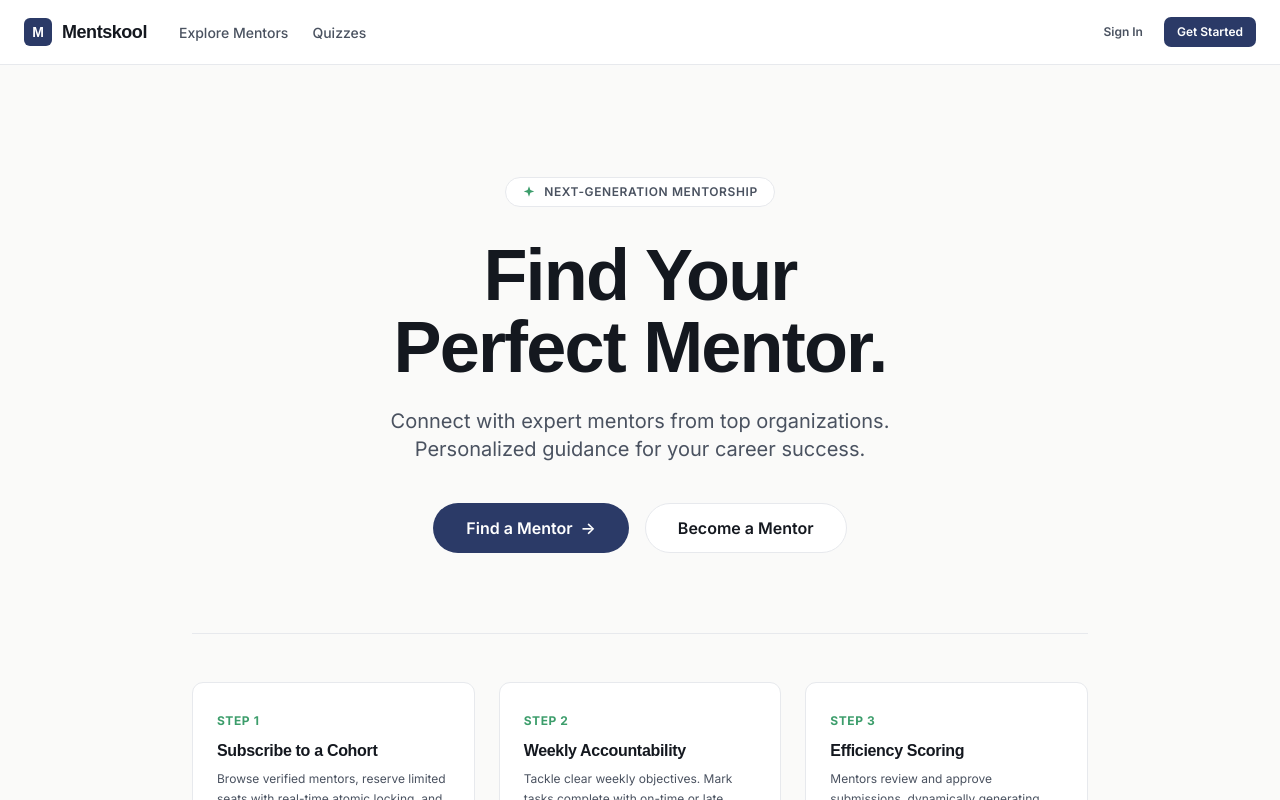
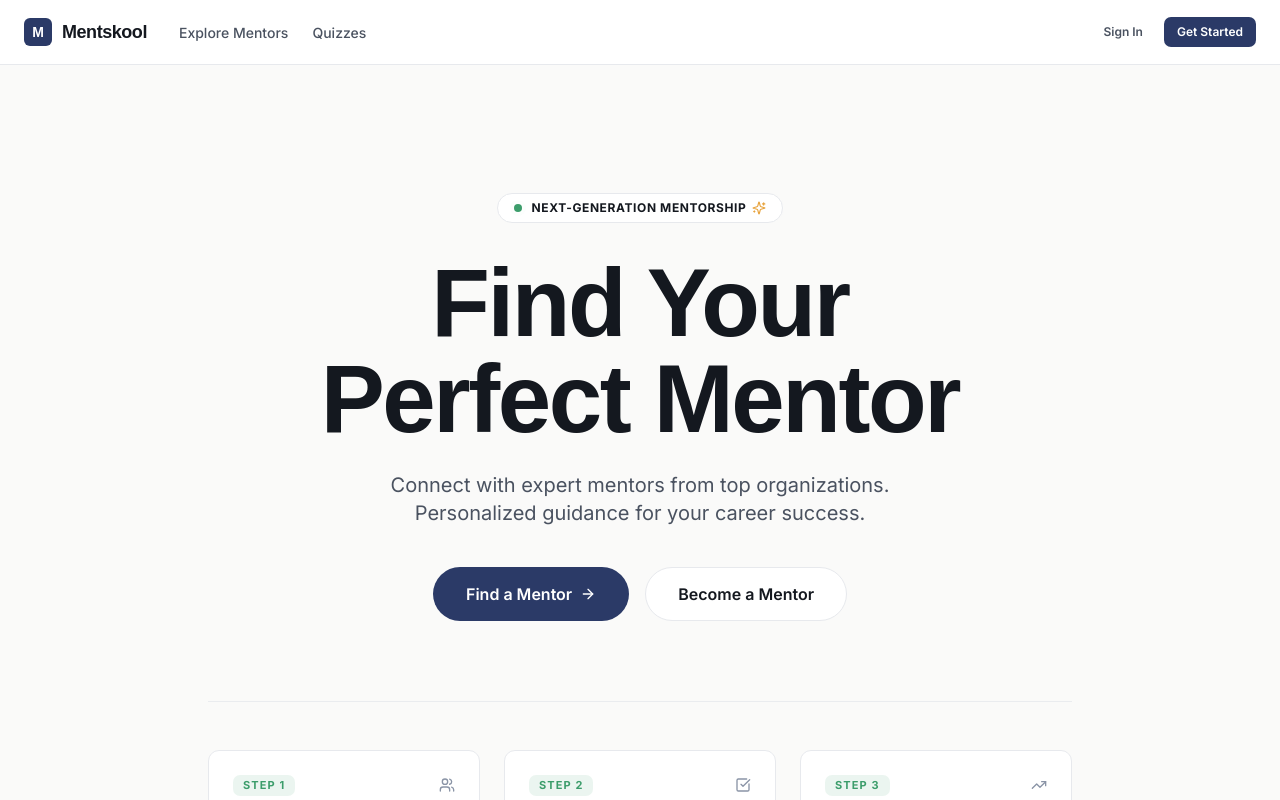
Before and after one commit to Mentskool/mentskool-frontend, a Next.js app: page / in a window 1280 px wide. Shown: the top 800 px of the page. Built offline with nearby package versions, Linux system fonts and the light colour scheme; a web font is replaced by a local one.

Commit message:
style(home): bolder hero title without period, ambient animated background radiance and refined step cards

```diff
--- a/app/globals.css
+++ b/app/globals.css
@@ -61,3 +61,45 @@ h1, h2, h3, h4, h5, h6, .font-heading {
 ::-webkit-scrollbar-thumb:hover {
   background: #D2D6DC;
 }
+
+/* Ambient Background Animations */
+@keyframes float-slow {
+  0%, 100% {
+    transform: translate(0px, 0px) scale(1);
+  }
+  50% {
+    transform: translate(15px, -25px) scale(1.06);
+  }
+}
+
+@keyframes float-reverse {
+  0%, 100% {
+    transform: translate(0px, 0px) scale(1);
+  }
+  50% {
+    transform: translate(-20px, 20px) scale(0.95);
+  }
+}
+
+@keyframes pulse-subtle {
+  0%, 100% {
+    opacity: 0.4;
+    transform: scale(1);
+  }
+  50% {
+    opacity: 0.75;
+    transform: scale(1.08);
+  }
+}
+
+.animate-float-slow {
+  animation: float-slow 14s ease-in-out infinite;
+}
+
+.animate-float-reverse {
+  animation: float-reverse 18s ease-in-out infinite;
+}
+
+.animate-pulse-subtle {
+  animation: pulse-subtle 10s ease-in-out infinite;
+}
--- a/app/page.tsx
+++ b/app/page.tsx
@@ -6,6 +6,7 @@ import Link from "next/link";
 import { useAuthStore } from "@/store/authStore";
 import { Button } from "@/components/ui/Button";
 import { Card } from "@/components/ui/Card";
+import { Users, CheckSquare, TrendingUp, ArrowRight, Sparkles } from "lucide-react";
 
 export default function HomePage() {
   const router = useRouter();
@@ -30,28 +31,50 @@ export default function HomePage() {
   }
 
   return (
-    <div className="py-12 md:py-20 flex flex-col items-center justify-center text-center max-w-4xl mx-auto">
-      {/* Top Tag Pill */}
-      <div className="inline-flex items-center gap-2 px-4 py-1.5 rounded-full border border-mist bg-white text-xs font-semibold uppercase tracking-wider text-ink-muted mb-8 shadow-none">
-        <svg
-          className="w-3.5 h-3.5 text-moss"
-          viewBox="0 0 24 24"
-          fill="currentColor"
-          xmlns="http://www.w3.org/2000/svg"
-        >
-          <path d="M12 2L14.4 8.6L21 11L14.4 13.4L12 20L9.6 13.4L3 11L9.6 8.6L12 2Z" />
-        </svg>
-        <span>Next-Generation Mentorship</span>
+    <div className="relative overflow-hidden">
+      {/* Ambient Animated Background Mesh & Floating Radiance */}
+      <div className="absolute inset-0 pointer-events-none overflow-hidden -z-10 select-none">
+        {/* Soft floating blur orbs */}
+        <div className="absolute -top-40 left-1/2 -translate-x-1/2 w-[720px] h-[480px] bg-gradient-to-tr from-brand/10 via-brand/5 to-transparent rounded-full blur-3xl animate-float-slow" />
+        <div className="absolute top-36 -left-28 w-[500px] h-[500px] bg-gradient-to-br from-moss/15 via-moss/5 to-transparent rounded-full blur-3xl animate-float-reverse" />
+        <div className="absolute top-52 -right-28 w-[520px] h-[520px] bg-gradient-to-bl from-amber/15 via-brand/5 to-transparent rounded-full blur-3xl animate-pulse-subtle" />
+
+        {/* Fine architectural dotted grid */}
+        <div
+          className="absolute inset-0 opacity-[0.4]"
+          style={{
+            backgroundImage: `radial-gradient(#CBD5E1 1px, transparent 1px)`,
+            backgroundSize: "28px 28px",
+          }}
+        />
+
+        {/* Vignette mask so edges blend into paper background */}
+        <div className="absolute inset-0 bg-gradient-to-b from-transparent via-transparent to-paper" />
       </div>
 
-      {/* Main Centered Hero Heading */}
-      <h1 className="text-5xl sm:text-7xl font-extrabold font-display text-ink tracking-tight leading-[1.08] mb-6">
+      <div className="py-16 md:py-24 flex flex-col items-center justify-center text-center max-w-4xl mx-auto px-4">
+        {/* Top Pill with live pulsing beacon */}
+        <div className="inline-flex items-center gap-2.5 px-4 py-1.5 rounded-full border border-mist bg-white/90 backdrop-blur-sm text-xs font-semibold uppercase tracking-wider text-ink-muted mb-8 shadow-none transition-all hover:border-brand/30">
+          <span className="relative flex h-2 w-2">
+            <span className="animate-ping absolute inline-flex h-full w-full rounded-full bg-moss opacity-75"></span>
+            <span className="relative inline-flex rounded-full h-2 w-2 bg-moss"></span>
+          </span>
+          <span className="text-ink font-bold tracking-wider flex items-center gap-1.5">
+            Next-Generation Mentorship
+            <Sparkles className="w-3.5 h-3.5 text-amber" />
+          </span>
+        </div>
+
+        {/* Main Centered Hero Heading - Bolder, tight leading, no full stop */}
+        <h1 className="text-5xl sm:text-7xl md:text-8xl font-black font-display text-ink tracking-tight leading-[1.03] mb-6">
           Find Your <br />
-        <span className="text-ink">Perfect Mentor.</span>
+          <span className="text-ink font-black">
+            Perfect Mentor
+          </span>
         </h1>
 
         {/* Centered Subtitle */}
-      <p className="text-lg sm:text-xl text-ink-muted leading-relaxed mb-10 max-w-2xl">
+        <p className="text-lg sm:text-xl text-ink-muted leading-relaxed mb-10 max-w-2xl font-normal">
           Connect with expert mentors from top organizations. <br className="hidden sm:inline" />
           Personalized guidance for your career success.
         </p>
@@ -59,24 +82,36 @@ export default function HomePage() {
         {/* Hero Action Buttons */}
         <div className="flex flex-wrap items-center justify-center gap-4 mb-20">
           <Link href="/mentors">
-          <Button size="lg" variant="primary" className="px-8 py-3 rounded-full text-base font-semibold flex items-center gap-2">
+            <Button
+              size="lg"
+              variant="primary"
+              className="px-8 py-3.5 rounded-full text-base font-bold flex items-center gap-2 bg-brand hover:bg-brand/90 transition-all hover:gap-3 group"
+            >
               <span>Find a Mentor</span>
-            <span>→</span>
+              <ArrowRight className="w-4 h-4 transition-transform group-hover:translate-x-0.5" />
             </Button>
           </Link>
-        <Link href="/signup">
-          <Button size="lg" variant="secondary" className="px-8 py-3 rounded-full text-base font-semibold">
+          <Link href="/signup?role=MENTOR">
+            <Button
+              size="lg"
+              variant="secondary"
+              className="px-8 py-3.5 rounded-full text-base font-semibold bg-white hover:bg-[#F7F8F9] border-mist text-ink transition-all"
+            >
               Become a Mentor
             </Button>
           </Link>
         </div>
 
-      {/* 3 Step Process Grid */}
-      <div className="w-full grid grid-cols-1 md:grid-cols-3 gap-6 pt-12 border-t border-mist text-left">
-        <Card className="p-6 bg-white hover:border-brand/40 transition-colors">
-          <span className="text-xs font-bold text-moss uppercase tracking-wider">
+        {/* 3-Step Process Grid */}
+        <div className="w-full grid grid-cols-1 md:grid-cols-3 gap-6 pt-12 border-t border-mist/80 text-left">
+          {/* Step 1 */}
+          <Card className="p-6 bg-white/95 backdrop-blur-sm border border-mist hover:border-brand/40 transition-all duration-300 group">
+            <div className="flex items-center justify-between mb-3">
+              <span className="text-[11px] font-bold text-moss uppercase tracking-widest bg-moss/10 px-2.5 py-0.5 rounded-control">
                 Step 1
               </span>
+              <Users className="w-4 h-4 text-ink-faint group-hover:text-brand transition-colors" />
+            </div>
             <h3 className="text-base font-bold font-display text-ink mt-2 mb-1.5">
               Subscribe to a Cohort
             </h3>
@@ -86,10 +121,14 @@ export default function HomePage() {
             </p>
           </Card>
 
-        <Card className="p-6 bg-white hover:border-brand/40 transition-colors">
-          <span className="text-xs font-bold text-moss uppercase tracking-wider">
+          {/* Step 2 */}
+          <Card className="p-6 bg-white/95 backdrop-blur-sm border border-mist hover:border-brand/40 transition-all duration-300 group">
+            <div className="flex items-center justify-between mb-3">
+              <span className="text-[11px] font-bold text-moss uppercase tracking-widest bg-moss/10 px-2.5 py-0.5 rounded-control">
                 Step 2
               </span>
+              <CheckSquare className="w-4 h-4 text-ink-faint group-hover:text-brand transition-colors" />
+            </div>
             <h3 className="text-base font-bold font-display text-ink mt-2 mb-1.5">
               Weekly Accountability
             </h3>
@@ -99,10 +138,14 @@ export default function HomePage() {
             </p>
           </Card>
 
-        <Card className="p-6 bg-white hover:border-brand/40 transition-colors">
-          <span className="text-xs font-bold text-moss uppercase tracking-wider">
+          {/* Step 3 */}
+          <Card className="p-6 bg-white/95 backdrop-blur-sm border border-mist hover:border-brand/40 transition-all duration-300 group">
+            <div className="flex items-center justify-between mb-3">
+              <span className="text-[11px] font-bold text-moss uppercase tracking-widest bg-moss/10 px-2.5 py-0.5 rounded-control">
                 Step 3
               </span>
+              <TrendingUp className="w-4 h-4 text-ink-faint group-hover:text-brand transition-colors" />
+            </div>
             <h3 className="text-base font-bold font-display text-ink mt-2 mb-1.5">
               Efficiency Scoring
             </h3>
@@ -113,5 +156,6 @@ export default function HomePage() {
           </Card>
         </div>
       </div>
+    </div>
   );
 }
```
Lines whose indentation alone changed are shown as unchanged.
